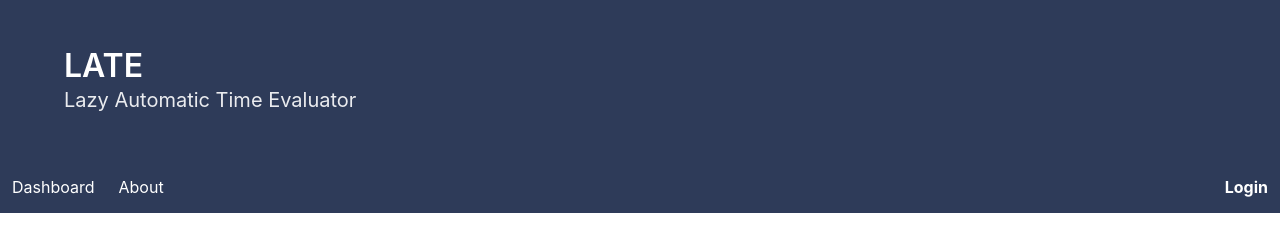
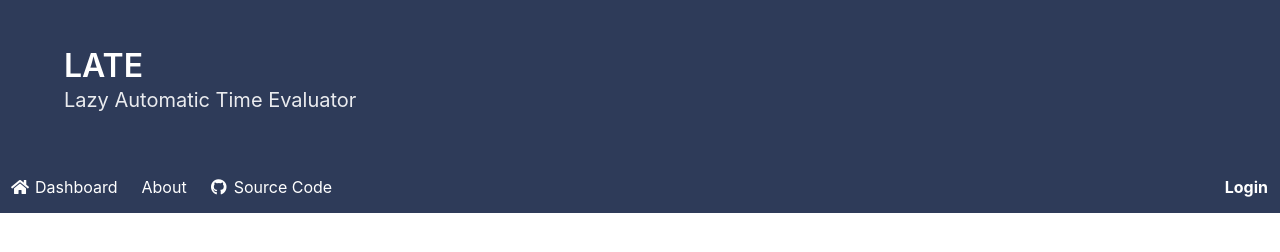
Before and after one commit to Apexal/late, a Vue app: page / in a window 1280 px wide. Shown: the top 252 px of the page. Built offline with nearby package versions, Linux system fonts and the light colour scheme; no server answers; what vue-full-calendar would draw is missing.

Commit message:
Header icons

```diff
--- a/src/components/Header.vue
+++ b/src/components/Header.vue
@@ -41,7 +41,11 @@
             <router-link
               class="navbar-item"
               to="/dashboard"
-            >Dashboard</router-link>
+            >
+              <span class="icon">
+                <i class="fas fa-home" />
+              </span>
+              Dashboard</router-link>
             <router-link
               class="navbar-item"
               to="/about"
@@ -50,6 +54,9 @@
             <template v-if="loggedIn">
               <div class="navbar-item has-dropdown is-hoverable">
                 <a class="navbar-link">
+                  <span class="icon">
+                    <i class="fas fa-clipboard-list" />
+                  </span>
                   Assignments
                   <span class="tag is-warning assignment-count">{{ assignmentCount }}</span>
                 </a>
@@ -61,18 +68,22 @@
                   >
                     List
                   </router-link>
-
-                  <a class="navbar-item">
-                    Contact
-                  </a>
                   <hr class="navbar-divider">
                   <a class="navbar-item">
-                    Report an issue
+                    Add Assignment
                   </a>
                 </div>
               </div>
             </template>
-
+            <a
+              href="https://github.com/Apexal/late"
+              target="_blank"
+              class="navbar-item"
+            >
+              <span class="icon">
+                <i class="fab fa-github" />
+              </span>
+              Source Code</a>
           </div>
 
           <div class="navbar-end">
@@ -99,7 +110,6 @@
       </nav>
     </div>
   </header>
-
 </template>
 
 <script>
@@ -130,16 +140,9 @@ export default {
 }
 
 #top-navbar {
-  li.navbar-item {
-    a {
-      color: inherit;
-    }
-
-    &:hover {
-      a {
-        color: black;
-      }
-      background-color: white;
+  a.navbar-item {
+    span.icon {
+      margin-right: 3px;
     }
   }
 
```
